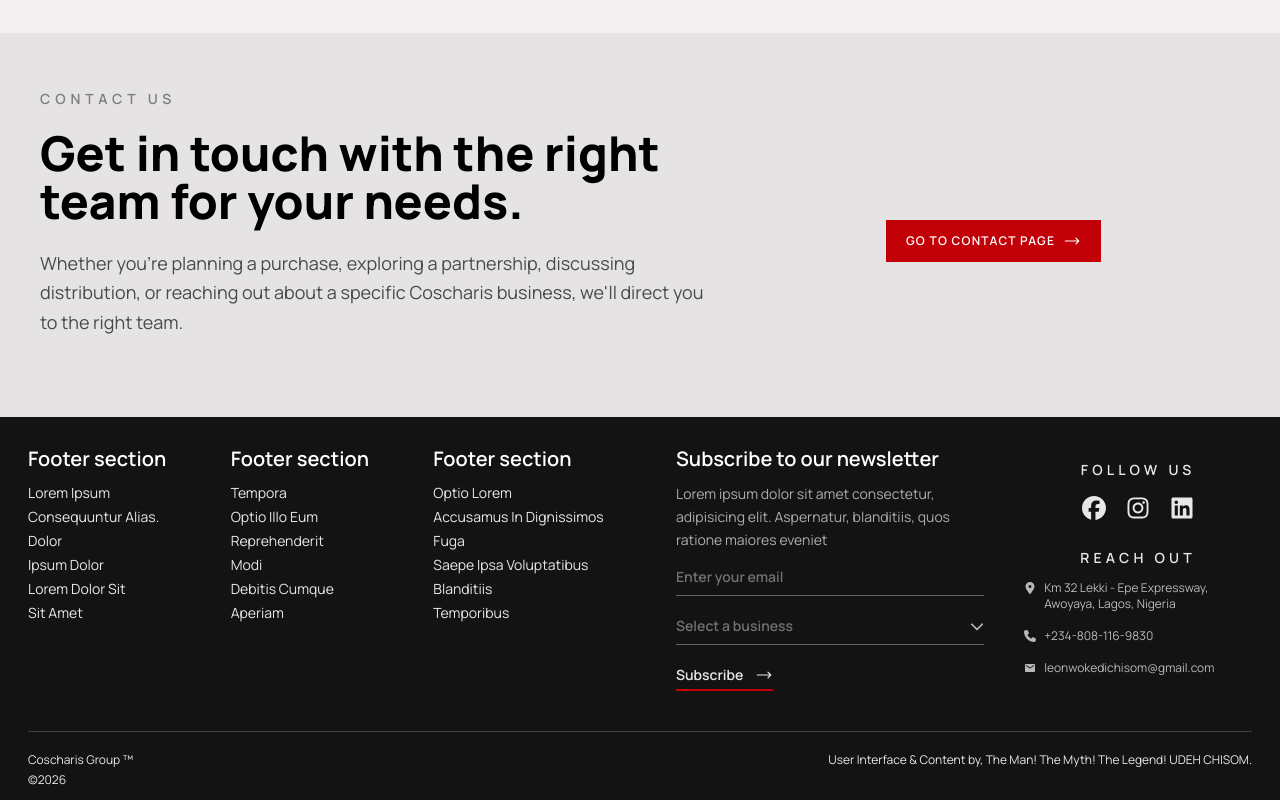
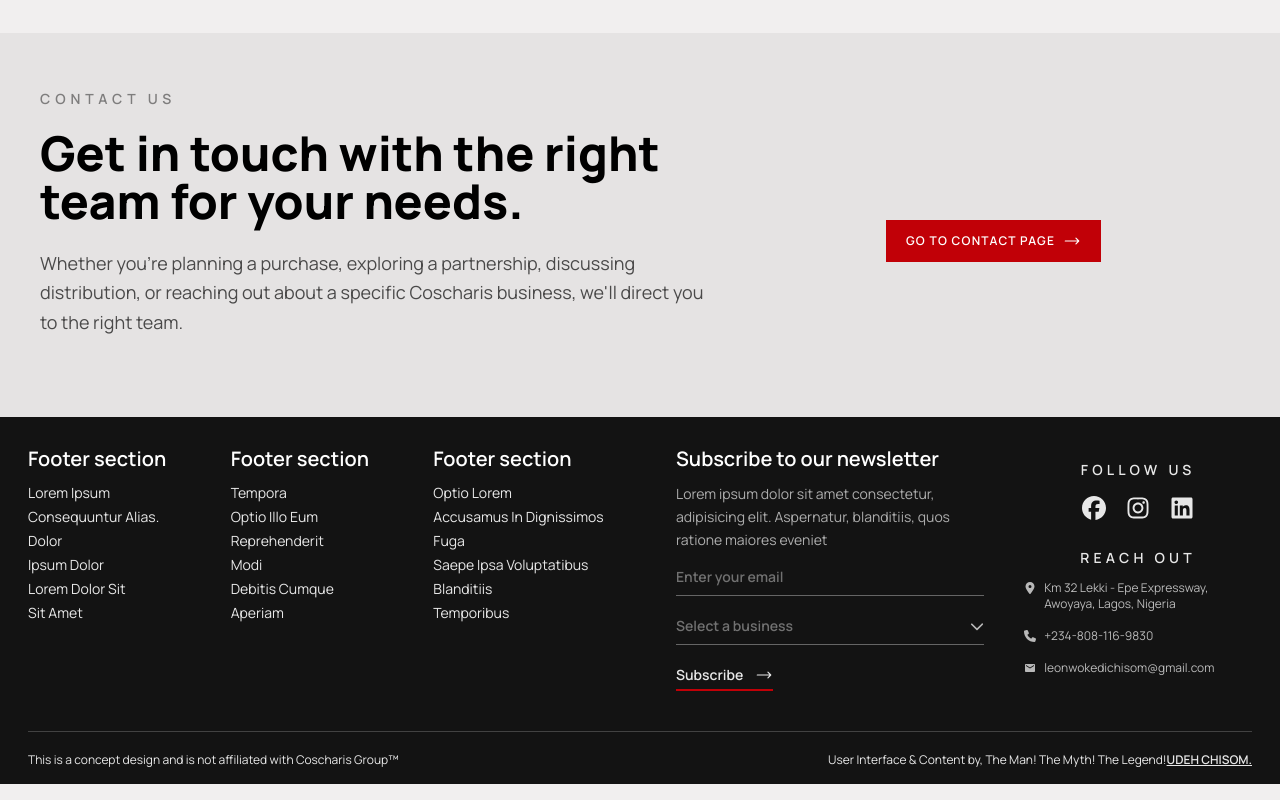
Before and after one commit to Udeh-png/coscharis-group, a Next.js app: page / in a window 1280 px wide. Shown: the part 2871-3671 px from the top of the page. Built offline with nearby package versions, Linux system fonts and the light colour scheme.

Commit message:
fix: update footer content to clarify design affiliation and enhance author credit with a link

```diff
--- a/src/sections/shared/footer.tsx
+++ b/src/sections/shared/footer.tsx
@@ -265,16 +265,23 @@ export const Footer = () => {
       </div>
 
       <div className="mt-10 border-t border-white/20 pb-3 pt-5 text-xs">
-        <div className="flex justify-between gap-4 max-[700px]:flex-col">
+        <div className="flex justify-between gap-4 max-[700px]:flex-col max-[700px]:items-center">
           <div>
-            <p className="mb-1">Coscharis Group &trade;</p>
-
-            <p>&copy;{new Date().getFullYear()}</p>
+            <p className="mb-1">
+              This is a concept design and is not affiliated with Coscharis
+              Group&trade;
+            </p>
           </div>
 
           <p>
-            User Interface & Content by, The Man! The Myth! The Legend! UDEH
-            CHISOM.
+            User Interface & Content by, The Man! The Myth! The Legend!
+            <Link
+              href="https://www.linkedin.com/in/udeh-chisom-dev/"
+              target="_blank"
+              className="font-semibold text-white/90 underline transition-colors duration-300 hover:text-red-500"
+            >
+              UDEH CHISOM.
+            </Link>
           </p>
         </div>
       </div>
```
